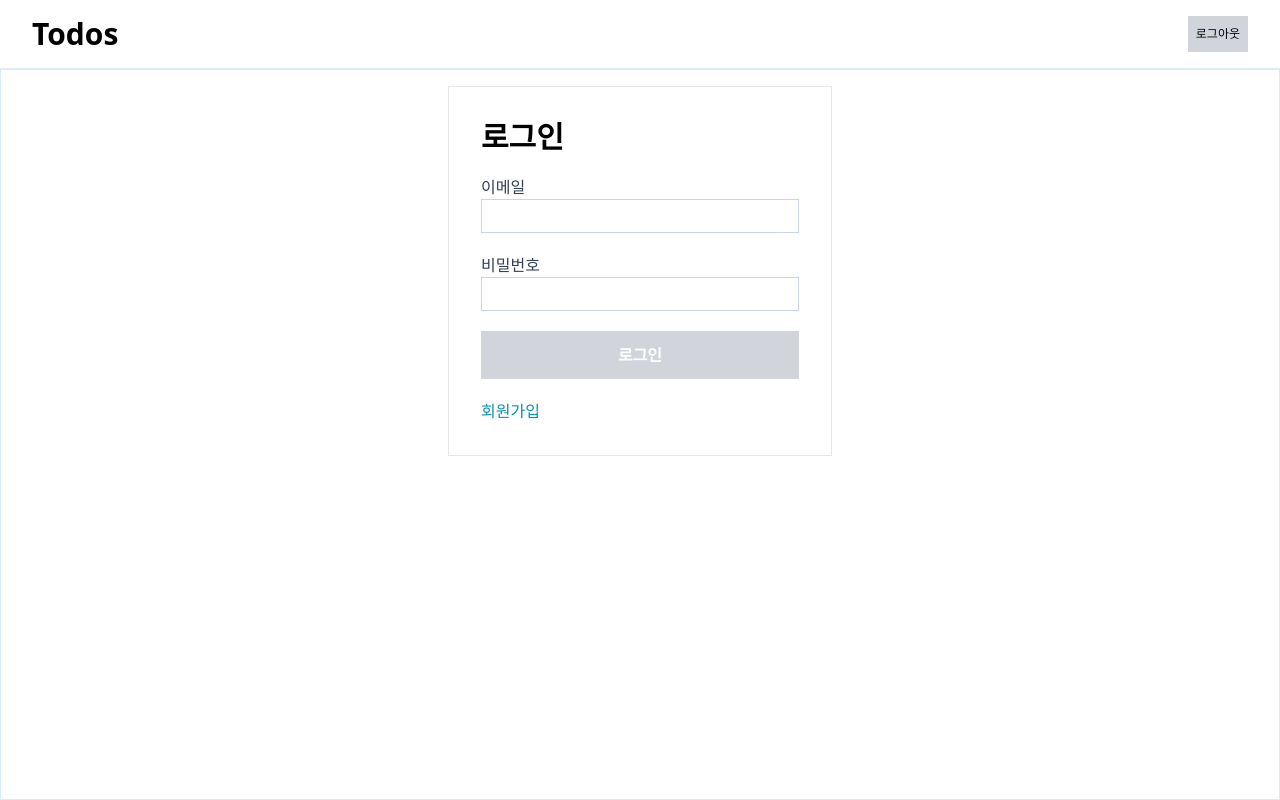
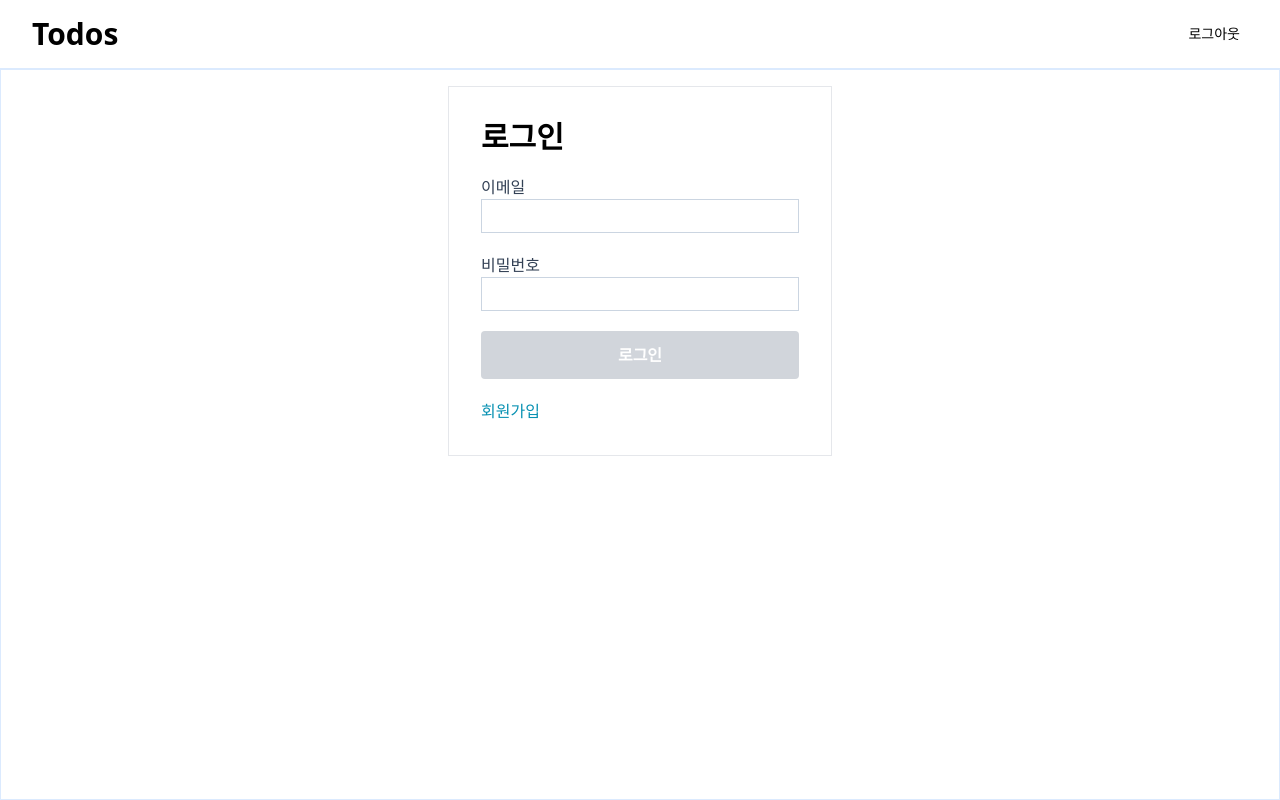
Before and after one commit to YongPilMoon/wanted-pre-onboarding-challenge-fe-1, a React (Vite) app: page /auth/login in a window 1280 px wide. Built offline with nearby package versions, Linux system fonts and the light colour scheme; sample sign-in values are in the browser's storage.

Commit message:
refactor: button 컴포넌트 props로 스타일 적용하게 수정

```diff
--- a/package.json
+++ b/package.json
@@ -12,6 +12,7 @@
     "@hookform/resolvers": "^2.9.10",
     "@tanstack/react-query": "^4.22.0",
     "axios": "^1.2.2",
+    "classnames": "^2.3.2",
     "normalize.css": "^8.0.1",
     "react": "^18.2.0",
     "react-dom": "^18.2.0",
--- a/src/ui/Button.tsx
+++ b/src/ui/Button.tsx
@@ -1,11 +1,49 @@
 import { ComponentProps, PropsWithChildren } from "react";
+import classNames from "classnames";
 
-type ButtonProps = ComponentProps<"button">;
+type Variant = "contained" | "text";
+type Color = "green" | "gray";
+type Size = "medium" | "small";
 
-function Button({ children, ...otherProps }: PropsWithChildren<ButtonProps>) {
+type ButtonProps = {
+  variant?: Variant;
+  color?: Color;
+  size?: Size;
+} & ComponentProps<"button">;
+
+const containedColorStyle = {
+  green: "bg-green-500",
+  gray: "bg-gray-300",
+};
+
+const fontColorStyle = {
+  green: "text-green",
+  gray: "text-gray",
+};
+
+const fontSizeStyle = {
+  medium: "p-3",
+  small: "p-2 text-sm",
+};
+
+function Button({
+  variant = "contained",
+  color = "green",
+  size = "medium",
+  children,
+  ...otherProps
+}: PropsWithChildren<ButtonProps>) {
   return (
     <button
-      className="p-3 bg-green-500 text-white font-bold disabled:bg-gray-300"
+      className={classNames(
+        "disabled:bg-gray-300 rounded",
+        {
+          [`text-white font-bold ${containedColorStyle[color]}`]:
+            variant === "contained",
+          [`${fontColorStyle[color]}`]: variant === "text",
+        },
+        fontSizeStyle[size]
+      )}
       {...otherProps}
     >
       {children}
--- a/src/ui/Header.tsx
+++ b/src/ui/Header.tsx
@@ -1,6 +1,7 @@
 import { Link } from "react-router-dom";
 import { useRecoilValue, useResetRecoilState } from "recoil";
 import { authState } from "../store/atoms";
+import Button from "./Button";
 
 function Header() {
   const { token } = useRecoilValue(authState);
@@ -15,9 +16,9 @@ function Header() {
         <h1 className="text-3xl font-bold">Todos</h1>
       </Link>
       {token && (
-        <button className="p-2 bg-gray-300 text-xs" onClick={onButtonClick}>
+        <Button variant="text" size="small" onClick={onButtonClick}>
           로그아웃
-        </button>
+        </Button>
       )}
     </header>
   );
```
Also changed, not shown: 1 other file (tests, documents, lock files or other folders).
